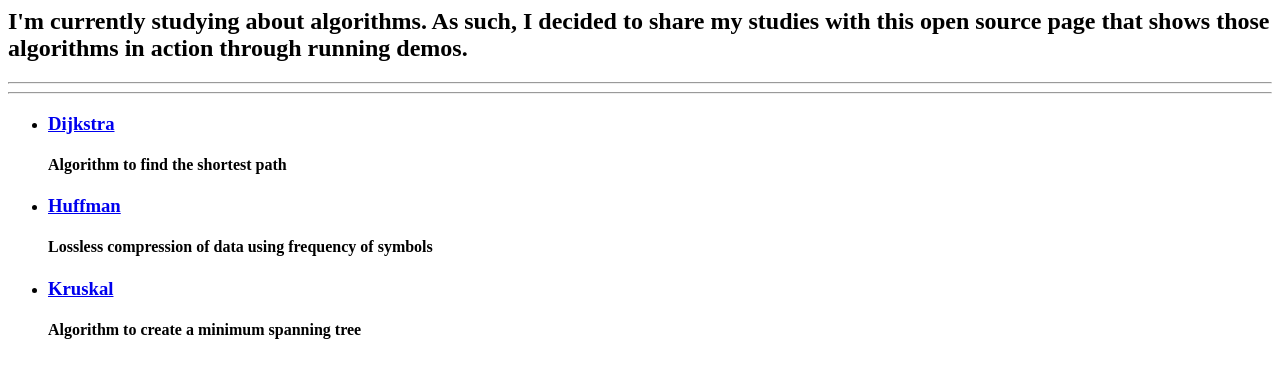
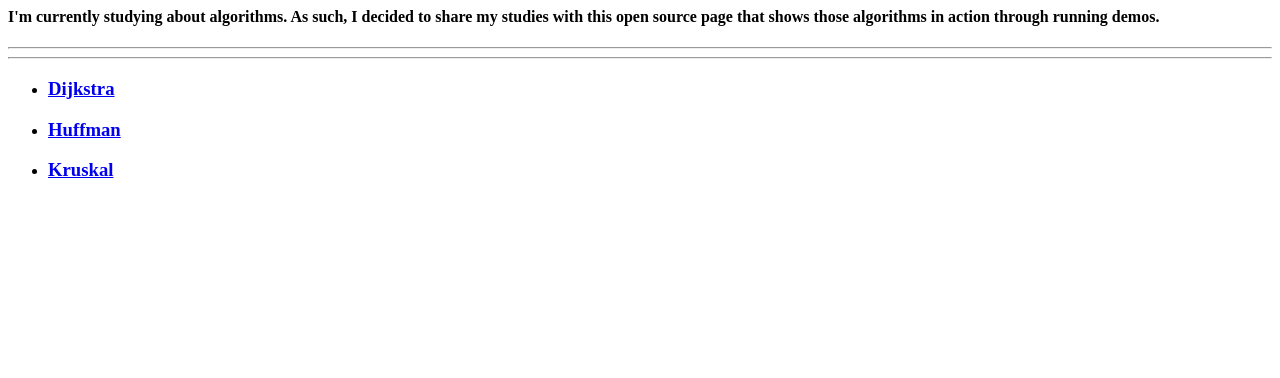
Before and after one commit to jacklehamster/algorithms, a plain HTML site: page index.html in a window 1280 px wide. Drawn offline with Linux system fonts and the light colour scheme; a script that the page names is missing.

Commit message:
Update index.html

```diff
--- a/index.html
+++ b/index.html
@@ -3,20 +3,17 @@
   <title>Algorithms</title>
   <script src="../header.js"></script>
 </head>
-<h2>I'm currently studying about algorithms. As such, I decided to share my studies with this open source page that shows those algorithms in action through running demos.</h2>
+<h4>I'm currently studying about algorithms. As such, I decided to share my studies with this open source page that shows those algorithms in action through running demos.</h4>
 <hr>
 <hr>
 <ul>
   <li><h3><a href="dijkstra">Dijkstra</a></h3>
-    <h4>Algorithm to find the shortest path</h4>
   </li>
 
   <li><h3><a href="huffman">Huffman</a></h3>
-    <h4>Lossless compression of data using frequency of symbols</h4>
   </li>
 
   <li><h3><a href="kruskal">Kruskal</a></h3>
-    <h4>Algorithm to create a minimum spanning tree</h4>
   </li>
 
 
```
